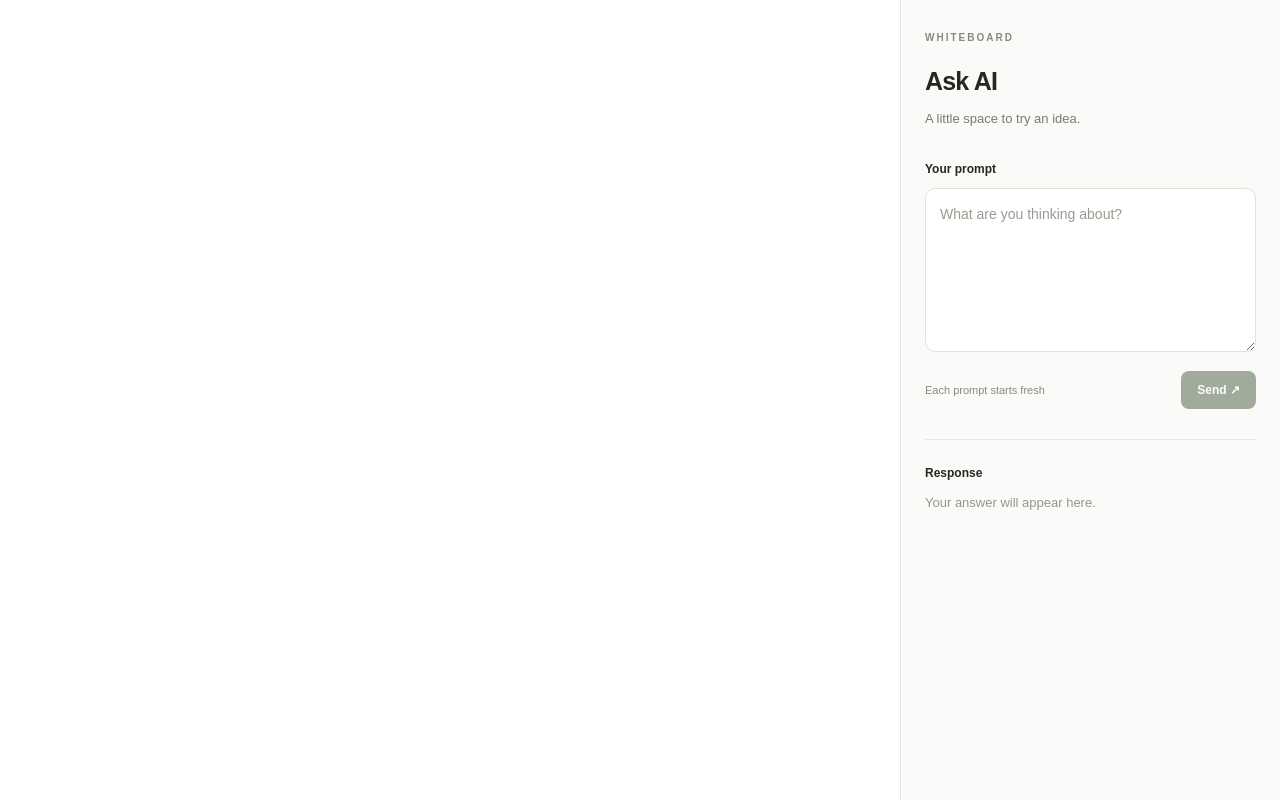
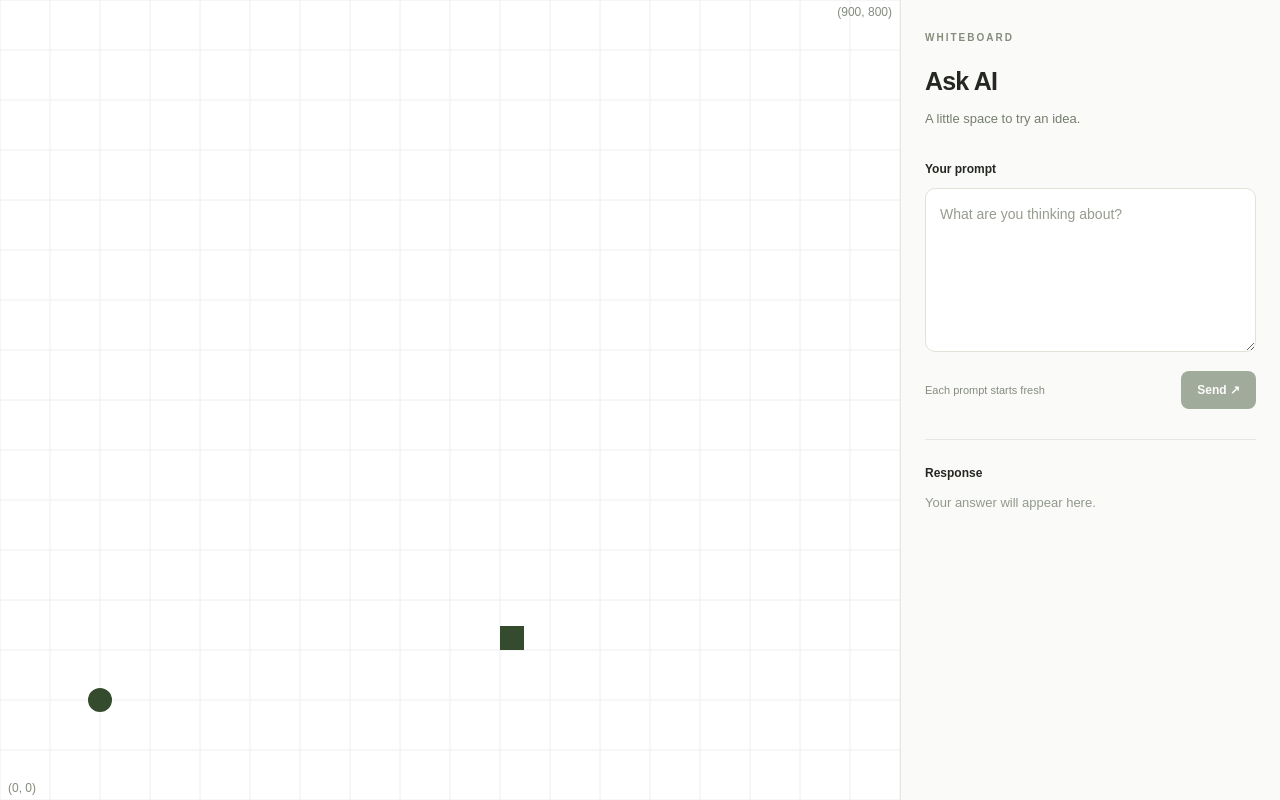
Before and after one commit to ducvo12/whiteboard-test, a Next.js app: page / in a window 1280 px wide. Built offline with nearby package versions, Linux system fonts and the light colour scheme.

Commit message:
added barebones whiteboard shapes

```diff
--- a/src/app/globals.css
+++ b/src/app/globals.css
@@ -4,7 +4,8 @@
 body { margin: 0; background: #fff; color: #242722; font-family: Arial, Helvetica, sans-serif; }
 * { box-sizing: border-box; }
 .workspace { display: flex; height: 100dvh; }
-.canvas { flex: 1; min-width: 0; background: #fff; }
+.canvas { flex: 1; min-width: 0; background: #fff; overflow: hidden; }
+.canvas svg { display: block; }
 .sidebar { width: 380px; flex-shrink: 0; padding: 30px 24px; overflow-y: auto; border-left: 1px solid #e5e7e1; background: #fafbf8; }
 .sidebar-header { margin-bottom: 32px; }
 .eyebrow { font-size: 10px; font-weight: 700; letter-spacing: 2px; color: #858c7e; margin-bottom: 18px; }
--- a/src/app/page.tsx
+++ b/src/app/page.tsx
@@ -1,15 +1,13 @@
 "use client";
 
 import Sidebar from "@/components/sidebar";
+import WhiteboardCanvas from "@/components/whiteboard-canvas";
 
 export default function Home() {
   return (
     <main className="workspace">
-
-      <section className="canvas" aria-label="Blank whiteboard canvas" />
-
-      <Sidebar></Sidebar>
-
+      <WhiteboardCanvas />
+      <Sidebar />
     </main>
   );
 }
--- /dev/null
+++ b/src/components/whiteboard-canvas.tsx
@@ -0,0 +1,104 @@
+"use client";
+
+import { useEffect, useRef, useState } from "react";
+
+type BoardObject = {
+  id: string;
+  shape: "circle" | "rect";
+  color: string;
+  x: number;
+  y: number;
+};
+
+const SCALE = 1; // 1 world unit = 1px
+const GRID = 50;
+
+export default function WhiteboardCanvas() {
+  const ref = useRef<HTMLElement>(null);
+  const [size, setSize] = useState({ width: 0, height: 0 });
+  const [objects] = useState<BoardObject[]>([
+    { id: "1", shape: "circle", color: "#344b2d", x: 100, y: 100 },
+    { id: "2", shape: "rect", color: "#344b2d", x: 500, y: 150 },
+  ]);
+
+  useEffect(() => {
+    const el = ref.current;
+    if (!el) return;
+
+    const ro = new ResizeObserver(([entry]) => {
+      const { width, height } = entry.contentRect;
+      setSize({ width, height });
+    });
+    ro.observe(el);
+    return () => ro.disconnect();
+  }, []);
+
+  function toScreen(x: number, y: number) {
+    return {
+      sx: x * SCALE,
+      sy: size.height - y * SCALE,
+    };
+  }
+
+  const { width, height } = size;
+
+  return (
+    <section ref={ref} className="canvas" aria-label="Whiteboard canvas">
+
+      <svg width={width} height={height}>
+
+        {/* vertical lines */}
+        {Array.from({ length: Math.ceil(width / GRID) + 1 }, (_, i) => (
+          <line
+            key={`v${i}`}
+            x1={i * GRID}
+            y1={0}
+            x2={i * GRID}
+            y2={height}
+            stroke="#eee"
+          />
+        ))}
+        {/* horizontal lines */}
+        {Array.from({ length: Math.ceil(height / GRID) + 1 }, (_, i) => (
+          <line
+            key={`h${i}`}
+            x1={0}
+            y1={height - i * GRID}
+            x2={width}
+            y2={height - i * GRID}
+            stroke="#eee"
+          />
+        ))}
+
+        {/* coordinate endpoint text */}
+        <text x={8} y={height - 8} fill="#858c7e" fontSize={12}>
+          (0, 0)
+        </text>
+        <text
+          x={width - 8}
+          y={16}
+          fill="#858c7e"
+          fontSize={12}
+          textAnchor="end"
+        >
+          ({Math.round(width / SCALE)}, {Math.round(height / SCALE)})
+        </text>
+
+        {objects.map((obj) => {
+          const { sx, sy } = toScreen(obj.x, obj.y);
+          if (obj.shape === "circle") {
+            return (
+              <circle key={obj.id} cx={sx} cy={sy} r={12} fill={obj.color} />
+            );
+          } else if (obj.shape === "rect") {
+            return (
+              <rect key={obj.id} x={sx} y={sy - 24} width={24} height={24} fill={obj.color} />
+            );
+          }
+        })}
+
+      </svg>
+
+    </section>
+  );
+}
```
